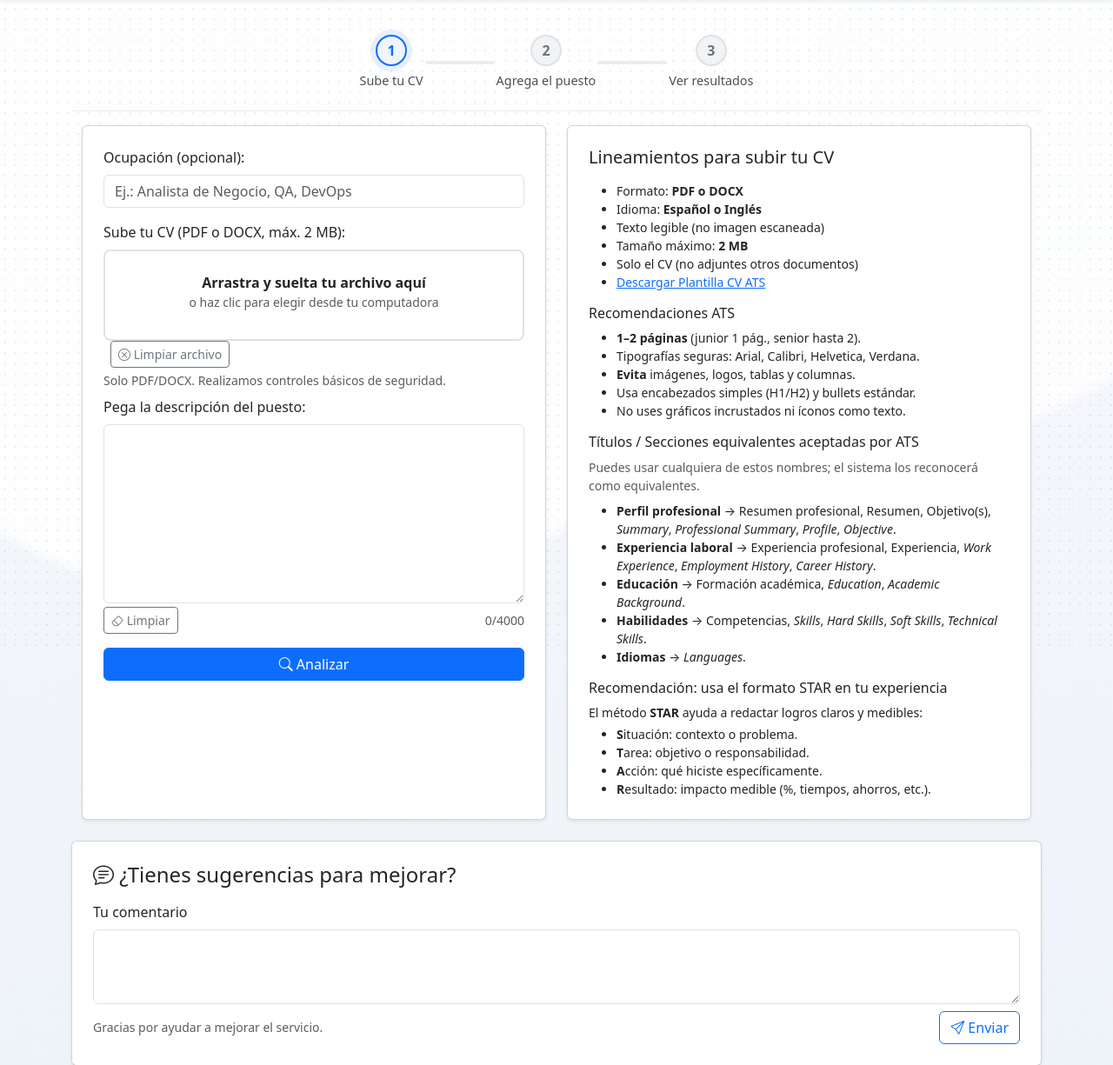
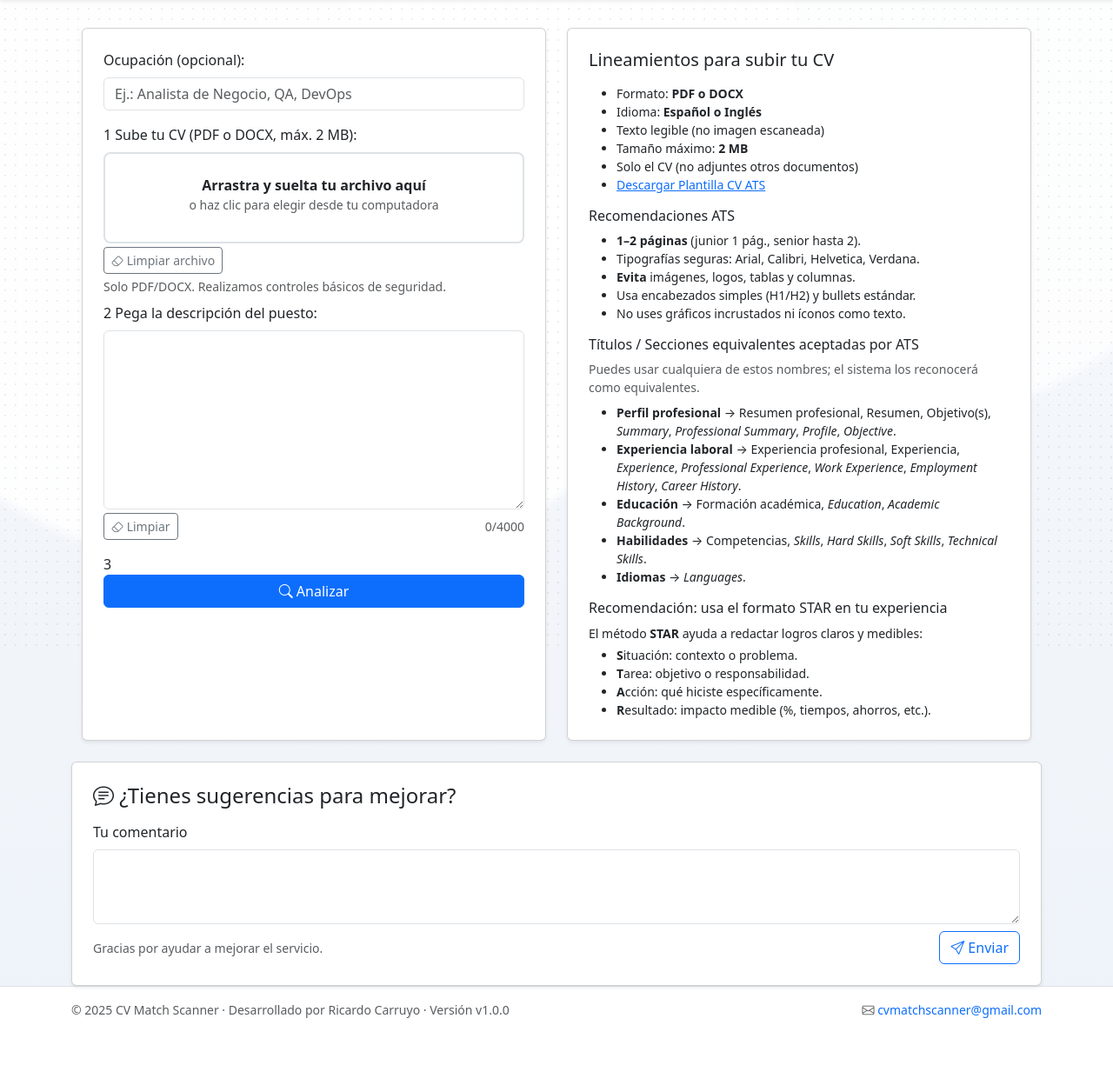
Before and after one commit to ricardocarruyo/cv-scanner, a Flask app: page / in a window 1280 px wide. Shown: the part 56-1281 px from the top of the page at 87% size. After the commit the page ends 1227 px from the top, so only its background shows below. Run offline with Flask 3, Linux system fonts and the light colour scheme; the visitor is signed in with stand-in values (Sample User, id 1).

Commit message:
Nuevo Stepper

```diff
--- a/app/services/ats.py
+++ b/app/services/ats.py
@@ -12,7 +12,7 @@
     ],
     "experiencia laboral": [
         r"\bexperiencia laboral\b", r"\bexperiencia profesional\b",
-        r"\bexperiencia\b", r"\bprofessional experience\b"
+        r"\bexperiencia\b", r"\bprofessional experience\b", r"\bexperience\b",
         r"\bwork experience\b", r"\bemployment history\b", r"\bcareer history\b"
     ],
     "educación": [
--- a/app/templates/base.html
+++ b/app/templates/base.html
@@ -43,77 +43,52 @@
     .navbar-brand:focus, .navbar-brand:focus-visible { outline: none !important; box-shadow: none !important; }
     .navbar-brand img { height: 24px; width: auto; display: inline-block; }
 
-    /* === STEPPER HORIZONTAL ================================================== */
-    .stepper{
-      display:flex;
-      justify-content:center;
-      align-items:center;
-      gap:1.25rem;                 /* espacio “visual” entre bloques */
-      position:relative;
-      padding:.5rem 0;
-    }
-
-    .step{
-      display:flex;
-      flex-direction:column;
-      align-items:center;
-      text-align:center;
-    }
-
-    .step__bullet{
-      width:36px; height:36px; border-radius:50%;
-      display:grid; place-items:center; font-weight:700;
-      background:#f1f3f5; color:#6c757d; border:2px solid #dee2e6;
-      transition:all .25s ease;
-      box-shadow:0 0 0 0 rgba(13,110,253,0);
-    }
-    .step--active .step__bullet{
-      border-color:#0d6efd; color:#0d6efd; background:#eef5ff;
-      box-shadow:0 0 0 6px rgba(13,110,253,.10);
-    }
-    .step--done .step__bullet{
-      background:#0d6efd; color:#fff; border-color:#0d6efd;
-    }
-    .step__label{ margin-top:.35rem; font-size:.9rem; color:#495057; }
-
-    /* Conectores: ancho fijo + solape para “tocar” los círculos */
-    .stepper-connector{
-      height:4px;
-      width:80px;                    /* largo del tramo */
-      border-radius:4px;
-      background:#e9ecef;
-      align-self:center;
-      transition:background-color .25s ease, opacity .25s ease;
-      opacity:.95;
-
-      /* solapa 18px en cada lado (la mitad del radio del bullet) */
-      margin:0 -18px;
-    }
-    .stepper-connector.is-done{   background:#0d6efd66; }
-    .stepper-connector.is-active{ background:#0d6efd; }
-
-    @media (max-width: 576px){
-      .stepper{ gap:.75rem; }
-      .stepper-connector{ width:56px; margin:0 -16px; }
-    }
-    /* FIN STEPPER HORIZONTAL ================================================== */
-
-    /* Línea gris finita bajo el stepper (opcional) */
-    .stepper-divider{ border-top: 1px solid #e9ecef; margin-top: .25rem; }
-
     /* === IGUALAR ALTURAS DE LOS DOS PANELES ================================= */
     .equal-panels.row{ align-items: stretch; }
     .equal-panels .card{ height: 100%; }
-
-    /* Dropzone "OK" visual cuando hay archivo */
-    .dropzone.ok{
-      border-color: #198754 !important;
-      background-color: #e9f7ef;
-    }
   </style>
 
+{% block extra_head %}
+<style>
+  /* Indicadores circulares 1–2–3 */
+  .badge-circle{
+    --on-bg: #0d6efd;       /* azul encendido */
+    --off-bg:#e9ecef;       /* gris apagado  */
+    --on-fg:#fff;
+    --off-fg:#6c757d;
 
-  {% block extra_head %}{% endblock %}
+    width: 32px; height: 32px; border-radius: 50%;
+    display: inline-grid; place-items: center;
+    font-weight: 700; font-size: .95rem;
+    background: var(--off-bg); color: var(--off-fg);
+    border: 2px solid #dee2e6;
+    transition: background .2s ease, color .2s ease, box-shadow .2s ease;
+    box-shadow: 0 0 0 0 rgba(13,110,253,0);
+    line-height: 1;
+  }
+  .badge-circle.is-on{
+    background: var(--on-bg); color: var(--on-fg); border-color: var(--on-bg);
+    box-shadow: 0 0 0 4px rgba(13,110,253,.15);
+  }
+
+  /* Parpadeo suave cuando ③ está listo */
+  @keyframes pulse {
+    0%   { transform: scale(1);   box-shadow: 0 0 0 0 rgba(13,110,253,.35); }
+    70%  { transform: scale(1.06); box-shadow: 0 0 0 10px rgba(13,110,253,0); }
+    100% { transform: scale(1);   box-shadow: 0 0 0 0 rgba(13,110,253,0); }
+  }
+  .badge-circle.is-ready{
+    background:#28a745; border-color:#28a745; /* verde “listo” */
+    color:#fff;
+    animation: pulse 1.4s ease-in-out infinite;
+  }
+
+  /* Pequeños ajustes de alineación en labels/botón */
+  .label-with-badge{ display:flex; align-items:center; gap:.5rem; }
+  .before-button{ display:flex; align-items:center; gap:.5rem; }
+</style>
+{% endblock %}
+
 </head>
 <body class="d-flex flex-column min-vh-100">
   <!-- Navbar -->
--- a/app/templates/index.html
+++ b/app/templates/index.html
@@ -63,33 +63,6 @@
 {% endblock %}
 
 {% block content %}
-  <!-- STEPPER: Progreso del análisis -->
-  <div id="analysis-stepper"
-      class="stepper my-3"
-      data-has-feedback="{{ 1 if feedback else 0 }}">
-    <div class="step" data-step="1">
-      <div class="step__bullet">1</div>
-      <div class="step__label">Sube tu CV</div>
-    </div>
-
-    <div class="stepper-connector" data-conn="1"></div>
-
-    <div class="step" data-step="2">
-      <div class="step__bullet">2</div>
-      <div class="step__label">Agrega el puesto</div>
-    </div>
-
-    <div class="stepper-connector" data-conn="2"></div>
-
-    <div class="step" data-step="3">
-      <div class="step__bullet">3</div>
-      <div class="step__label">Ver resultados</div>
-    </div>
-  </div>
-
-  <!-- Separador -->
-  <div class="container stepper-divider"></div>
-
   <!-- Paneles izq. y der. -->
   <div class="container mt-3">
     <div class="row equal-panels g-4">
@@ -113,9 +86,15 @@
               </div>
 
               <div class="mb-2">
-                <label class="form-label">Sube tu CV (PDF o DOCX, máx. {{ max_mb or 2 }} MB):</label>
+                <label class="form-label label-with-badge">
+                  <span id="badge-step1" class="badge-circle">1</span>
+                  Sube tu CV (PDF o DOCX, máx. {{ max_mb or 2 }} MB):
+                </label>
+
+                <!-- input real (oculto) -->
                 <input id="file-input" name="cv" type="file" accept=".pdf,.docx" class="visually-hidden">
 
+                <!-- zona drag&drop -->
                 <div id="dropzone"
                     class="dropzone border border-2 rounded-3 p-4 text-center bg-white"
                     style="border-style:dashed; cursor:pointer;">
@@ -123,15 +102,23 @@
                   <div class="text-muted small">o haz clic para elegir desde tu computadora</div>
                   <div id="file-name" class="small mt-2 text-secondary"></div>
                 </div>
-                <button type="button" id="btn-clear-file" class="btn btn-sm btn-outline-secondary ms-2">
-                  <i class="bi bi-x-circle"></i> Limpiar archivo
-                </button>
+
+                 <div class="d-flex justify-content-between align-items-center mt-1">
+                  <button type="button" id="btn-clear-file" class="btn btn-sm btn-outline-secondary">
+                    <i class="bi bi-eraser"></i> Limpiar archivo
+                  </button>
+                </div>
 
                 <div class="form-text">Solo PDF/DOCX. Realizamos controles básicos de seguridad.</div>
               </div>
 
+              <!-- Job Description -->
               <div class="mb-3">
-                <label class="form-label">Pega la descripción del puesto:</label>
+                <label class="form-label label-with-badge">
+                  <span id="badge-step2" class="badge-circle">2</span>
+                  Pega la descripción del puesto:
+                </label>
+
                 <textarea id="jobdesc" name="jobdesc"
                           class="form-control"
                           rows="8"
@@ -147,9 +134,13 @@
                 </div>
               </div>
 
-              <button type="submit" class="btn btn-primary w-100">
-                <i class="bi bi-search"></i> Analizar
-              </button>
+              <!-- Botón + indicador ③ al costado -->
+              <div class="before-button">
+                <span id="badge-step3" class="badge-circle">3</span>
+                <button type="submit" class="btn btn-primary w-100">
+                  <i class="bi bi-search"></i> Analizar
+                </button>
+              </div>
             </form>
           {% endif %}
         </div>
@@ -190,7 +181,7 @@
                 <strong>Perfil profesional</strong> → Resumen profesional, Resumen, Objetivo(s), <em>Summary</em>, <em>Professional Summary</em>, <em>Profile</em>, <em>Objective</em>.
               </li>
               <li>
-                <strong>Experiencia laboral</strong> → Experiencia profesional, Experiencia, <em>Work Experience</em>, <em>Employment History</em>, <em>Career History</em>.
+                <strong>Experiencia laboral</strong> → Experiencia profesional, Experiencia, <em>Experience</em>, <em>Professional Experience</em>, <em>Work Experience</em>, <em>Employment History</em>, <em>Career History</em>.
               </li>
               <li>
                 <strong>Educación</strong> → Formación académica, <em>Education</em>, <em>Academic Background</em>.
@@ -350,7 +341,7 @@
           <div class="fw-semibold small">Secciones equivalentes aceptadas</div>
           <ul class="small mb-3">
             <li><strong>Perfil profesional</strong> → Resumen profesional, Resumen, Objetivo(s), <em>Summary</em>, <em>Professional Summary</em>, <em>Profile</em>, <em>Objective</em>.</li>
-            <li><strong>Experiencia laboral</strong> → Experiencia profesional, Experiencia, <em>Work Experience</em>, <em>Employment History</em>, <em>Career History</em>.</li>
+            <li><strong>Experiencia laboral</strong> → Experiencia profesional, Experiencia, <em>Experience</em>, <em>Professional Experience</em>, <em>Work Experience</em>, <em>Employment History</em>, <em>Career History</em>.</li>
             <li><strong>Educación</strong> → Formación académica, <em>Education</em>, <em>Academic Background</em>.</li>
             <li><strong>Habilidades</strong> → Competencias, <em>Skills</em>, <em>Hard/Soft/Technical Skills</em>.</li>
             <li><strong>Idiomas</strong> → <em>Languages</em>.</li>
@@ -498,23 +489,6 @@
       return true;
     }
 
-    function setFromDrop(file){
-      if (!validar(file)) return;
-      try {
-        const dt = new DataTransfer();
-        dt.items.add(file);
-        fi.files = dt.files;
-        showOK(file);
-
-        // ✅ Notifica a quien escuche (stepper) que cambió el input
-        fi.dispatchEvent(new Event('change', { bubbles: true }));
-      } catch (e) {
-        console.warn('DataTransfer no disponible. Fallback:', e);
-        showOK(file);
-        alert('Tu navegador no permite asignar el archivo automáticamente. Haz clic para seleccionarlo.');
-      }
-    }
-
     // click en zona -> abre selector
     dz.addEventListener('click', function(e){ e.preventDefault(); fi.click(); });
 
@@ -558,9 +532,6 @@
       btnClearFile.addEventListener('click', function(){
         fi.value = '';
         clearVisual();
-
-        // Avísale al stepper que ya no hay archivo
-        fi.dispatchEvent(new Event('change', { bubbles: true }));
       });
     }
   }
@@ -597,9 +568,6 @@
       if (ta.value.length > 4000) ta.value = ta.value.slice(0, 4000);
       try { localStorage.setItem(KEY, ta.value); } catch(e) {}
       paintCount();
-
-      // Notifica al stepper que cambió la JD
-      ta.dispatchEvent(new Event('cvms-jd-change', { bubbles: true }));
     });
 
     // contador inicial
@@ -612,9 +580,6 @@
         paintCount();
         try { localStorage.removeItem(KEY); } catch(e) {}
         ta.focus();
-
-        // Notifica al stepper
-        ta.dispatchEvent(new Event('cvms-jd-change', { bubbles: true }));
       });
     }
 
@@ -627,69 +592,6 @@
     }
   }
 
-  /* ==========================================
-   * 5) STEPPER (estado y conectores)
-   * ========================================== */
-  function initStepper(){
-    const el = document.getElementById('analysis-stepper');
-    if(!el) return;
-
-    const hasFeedback = el.getAttribute('data-has-feedback') === '1';
-    const fi = document.getElementById('file-input');   // input file real
-    const ta = document.getElementById('jobdesc');      // textarea JD
-
-    const steps = Array.from(el.querySelectorAll('.step'));
-    const conns = Array.from(el.querySelectorAll('.stepper-connector'));
-
-    const hasFile = () => !!(fi && fi.files && fi.files.length > 0);
-    const hasDesc = () => !!(ta && ta.value && ta.value.trim().length > 0);
-
-    function markState(stepNum){
-      steps.forEach((s, i) => {
-        const idx = i + 1;
-        s.classList.toggle('step--active', idx === stepNum);
-        s.classList.toggle('step--done',   idx <  stepNum);
-      });
-      conns.forEach((c, i) => {
-        // conector 1 une step1->step2; conector 2 une step2->step3
-        c.classList.toggle('is-done',   i < stepNum - 1);
-        c.classList.toggle('is-active', i === stepNum - 2);
-      });
-    }
-
-    function computeStep(){
-      if (hasFeedback) return 3;     // ya hay resultados
-      if (hasFile() && hasDesc()) return 2; // listo para enviar
-      if (hasFile()) return 1;       // solo archivo
-      return 1;                      // inicio
-    }
-
-    function render(){ markState(computeStep()); }
-
-    // Eventos que cambian el estado
-    fi && fi.addEventListener('change', render);
-    // además del 'input', enganchamos un custom event que disparamos al limpiar JD
-    ta && ta.addEventListener('input', render);
-    ta && ta.addEventListener('cvms-jd-change', render);
-
-    // Si la vista ya trae feedback (POST exitoso), “reset” visual de los campos
-    if (hasFeedback) {
-      if (fi) fi.value = '';
-      const fn = document.getElementById('file-name');
-      if (fn) fn.textContent = '';
-      const dz = document.getElementById('dropzone');
-      if (dz) dz.classList.remove('border-success','bg-success-subtle');
-
-      if (ta) {
-        ta.value = '';
-        try { localStorage.removeItem('cvms_jobdesc'); } catch(e) {}
-      }
-      markState(3);
-    } else {
-      render();
-    }
-  }
-
   /* ===========
    * BOOT
    * =========== */
@@ -698,11 +600,51 @@
     initUploader();
     initTooltips();
     initJobDesc();
-    initStepper();
   }
   if (document.readyState === 'loading') document.addEventListener('DOMContentLoaded', boot);
   else boot();
 
+  /* ===========================
+   * 5) INICIALIZACIÓN DE BADGES
+   * =========================== */
+  (function initInlineBadges(){
+    const fi = document.getElementById('file-input');
+    const ta = document.getElementById('jobdesc');
+
+    const b1 = document.getElementById('badge-step1');
+    const b2 = document.getElementById('badge-step2');
+    const b3 = document.getElementById('badge-step3');
+
+    if (!fi || !ta || !b1 || !b2 || !b3) return;
+
+    const hasFile = () => !!(fi.files && fi.files.length > 0);
+    const hasJD   = () => !!(ta.value && ta.value.trim().length > 0);
+
+    function paint(){
+      // ① encendido si hay archivo
+      b1.classList.toggle('is-on', hasFile());
+
+      // ② encendido si hay JD
+      b2.classList.toggle('is-on', hasJD());
+
+      // ③ “listo” (verde pulsante) solo si ① y ② están OK
+      const ready = hasFile() && hasJD();
+      b3.classList.toggle('is-ready', ready);
+      // si no está listo, vuelve al estado inicial
+      if (!ready) b3.classList.remove('is-ready');
+    }
+
+    // eventos
+    fi.addEventListener('change', paint);
+    ta.addEventListener('input', paint);
+
+    // Integramos con tu JS de drag&drop/localStorage (si emite eventos custom)
+    ta.addEventListener('cvms-jd-change', paint);
+
+    // Primera pintura
+    paint();
+  })();
+
 })();
 </script>
 {% endblock %}
```
